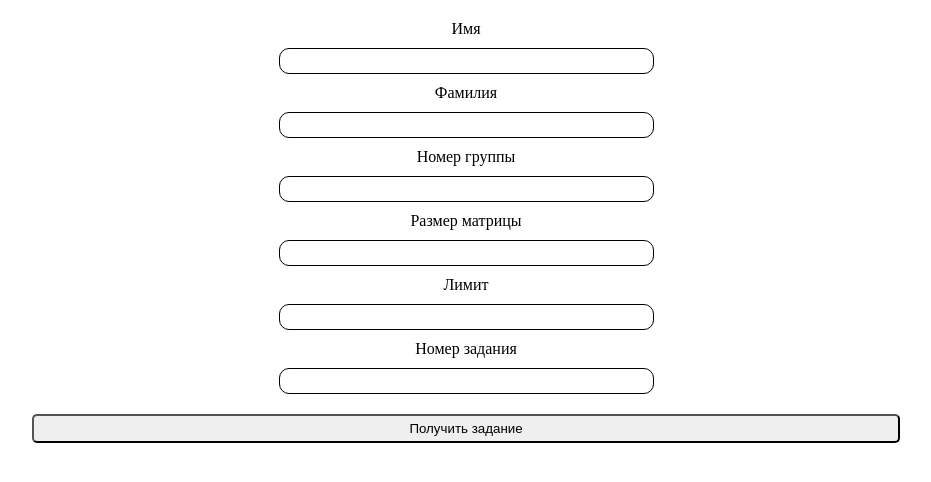
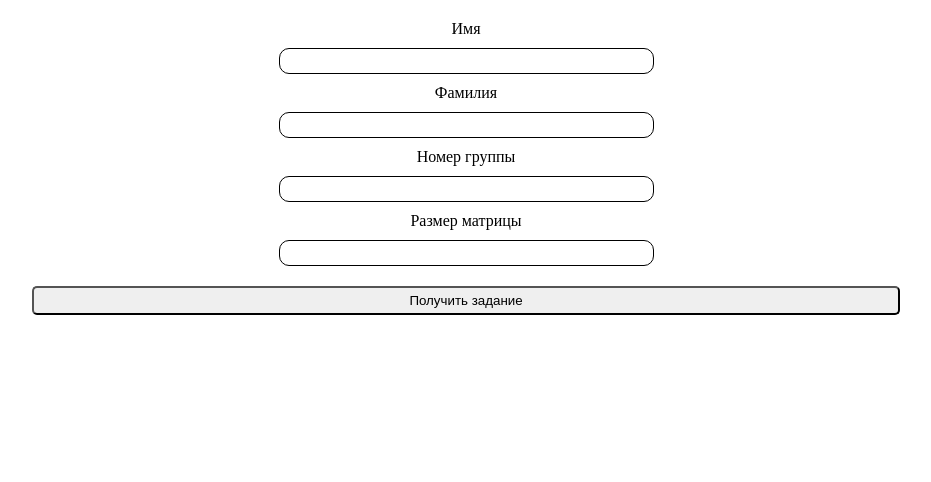
Before and after one commit to Sa888nO/graph-visualizer, a React (Create React App) app: page / in a window 1280 px wide. Shown: the top 482 px of the page, without its empty margins (174-1105 px from the left). Built offline with nearby package versions, Linux system fonts and the light colour scheme.

Commit message:
replace api and up code style

```diff
--- a/src/pages/AuthPage/AuthPage.jsx
+++ b/src/pages/AuthPage/AuthPage.jsx
@@ -27,9 +27,9 @@ const Content = styled.div`
 		text-align: center;
 		display: flex;
 		flex-direction: column;
-    width 70%;
+		width: 70%;
 		gap: 10px;
-    input{
+		input {
 			width: 50%;
 			margin: 0 auto;
 			max-width: 375px;
@@ -37,9 +37,12 @@ const Content = styled.div`
 			font-size: 16px;
 			border-radius: 10px;
 			padding: 3px 0 3px 10px;
-      &:focus {outline: none;};
+			&:focus {
+				outline: none;
 			}
-  p{
+		}
+	}
+	p {
 		color: red;
 		font-size: 20px;
 		font-weight: bold;
@@ -65,70 +68,40 @@ const AuthPage = () => {
 			event.target[0].value &&
 			event.target[1].value &&
 			event.target[2].value &&
-			event.target[3].value &&
-			event.target[4].value &&
-			event.target[5].value
+			event.target[3].value
 		) {
 			QueryStore.namegroup =
 				event.target[0].value +
 				event.target[1].value +
 				event.target[2].value;
 			QueryStore.size = event.target[3].value;
-			QueryStore.limit = event.target[4].value;
-			// eslint-disable-next-line no-console
 			setUpd(true);
 		} else setSend(true);
 	};
-
-	const [matrix, updateMatrix] = useState();
 
 	return (
 		<Content>
 			<form onSubmit={handleSubmit}>
 				Имя
 				<input
-					type={"text"}
-					name={"a"}
 					className={classNames({
 						[styles.warning]: send,
 					})}
 				></input>{" "}
 				Фамилия
 				<input
-					type={"text"}
-					name={"a"}
 					className={classNames({
 						[styles.warning]: send,
 					})}
 				></input>{" "}
 				Номер группы
 				<input
-					type={"text"}
-					name={"a"}
-					className={classNames({
-						[styles.warning]: send,
-					})}
-				></input>{" "}
-				Размер матрицы
-				<input
-					type={"text"}
-					name={"a"}
 					className={classNames({
 						[styles.warning]: send,
 					})}
 				></input>
-				Лимит
+				Размер матрицы
 				<input
-					type={"text"}
-					name={"a"}
-					className={classNames({
-						[styles.warning]: send,
-					})}
-				></input>
-				Номер задания
-				<input
-					type={"text"}
-					name={"a"}
 					className={classNames({
 						[styles.warning]: send,
 					})}
--- a/src/pages/GraphPage/GraphPage.jsx
+++ b/src/pages/GraphPage/GraphPage.jsx
@@ -49,7 +49,6 @@ const GraphPage = () => {
 	console.log(QueryStore.namegroup, QueryStore.size, QueryStore.limit);
 	let [matrixIsReady, ready] = useState(false);
 	const [graphDraw, updateGraphDraw] = useState(false);
-	const [matrixSize, updateSize] = useState(5);
 	const [matrix, updateMatrix] = useState();
 
 	return (
--- a/src/store/QueryStore/QueryStore.js
+++ b/src/store/QueryStore/QueryStore.js
@@ -16,13 +16,8 @@ class QueryStore {
 		let d = new FormData();
 		d.append("namegroup", this.namegroup);
 		d.append("size", this.size);
-		d.append("limit", this.limit);
-		d.append("task_number", "1");
 		let res = await axios
-			.post(
-				`http://test.std-1875.ist.mospolytech.ru/generate_with_task_number`,
-				d
-			)
+			.post(`http://test.std-1875.ist.mospolytech.ru/generate`, d)
 			.then((res) => res.data);
 		// eslint-disable-next-line no-console
 		console.log("store", res);
```
Lines whose indentation alone changed are shown as unchanged.
